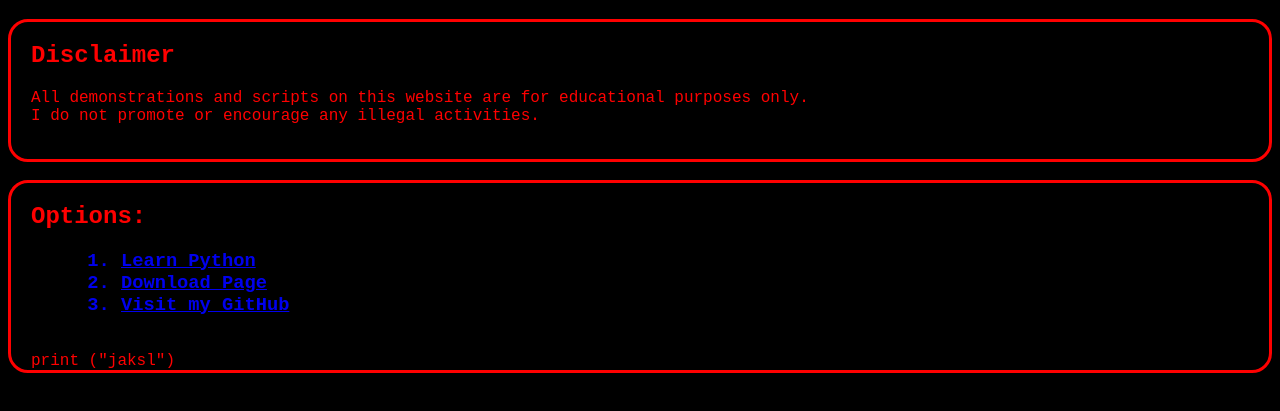
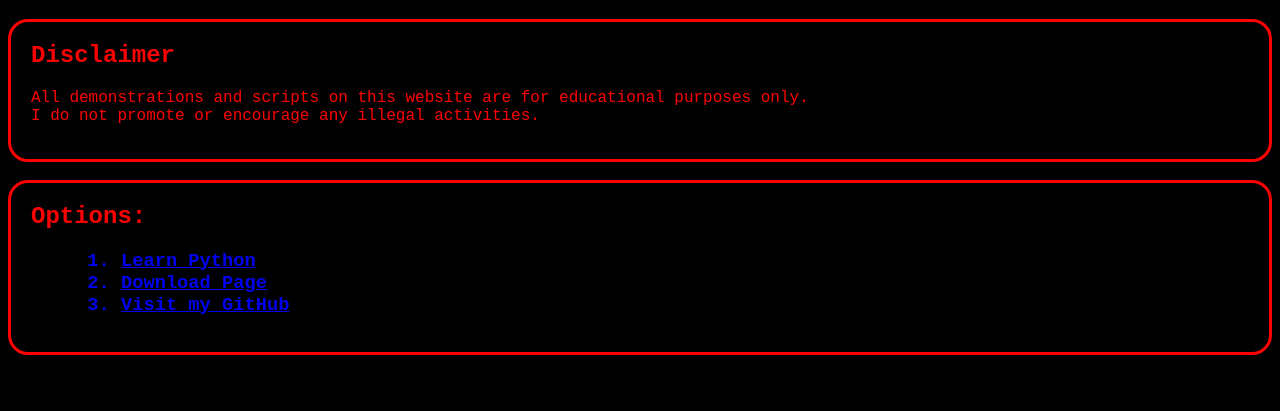
Before and after one commit to FedorsHackStation/FedorsHackStation.github.io, a plain HTML site: page index.html in a window 1280 px wide. Shown: the part 67-478 px from the top of the page. Drawn offline with Linux system fonts and the light colour scheme.

Commit message:
Update index.html

```diff
--- a/index.html
+++ b/index.html
@@ -25,9 +25,6 @@
    </h3>
   </ol>
   <br>
-  <py-script>
-   print ("jaksl")
-  </py-script>
  </div>
 </body>
 </html>
```
